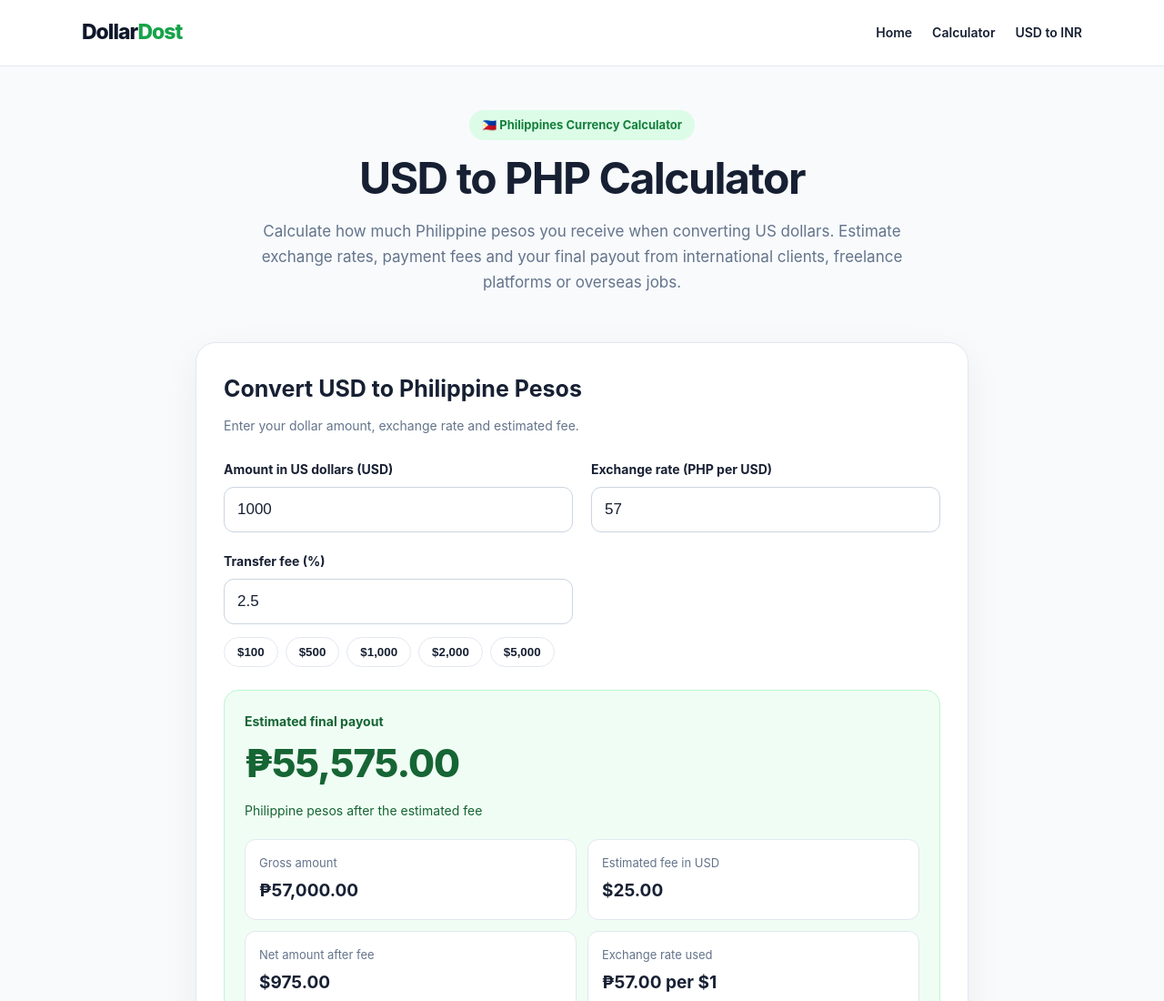
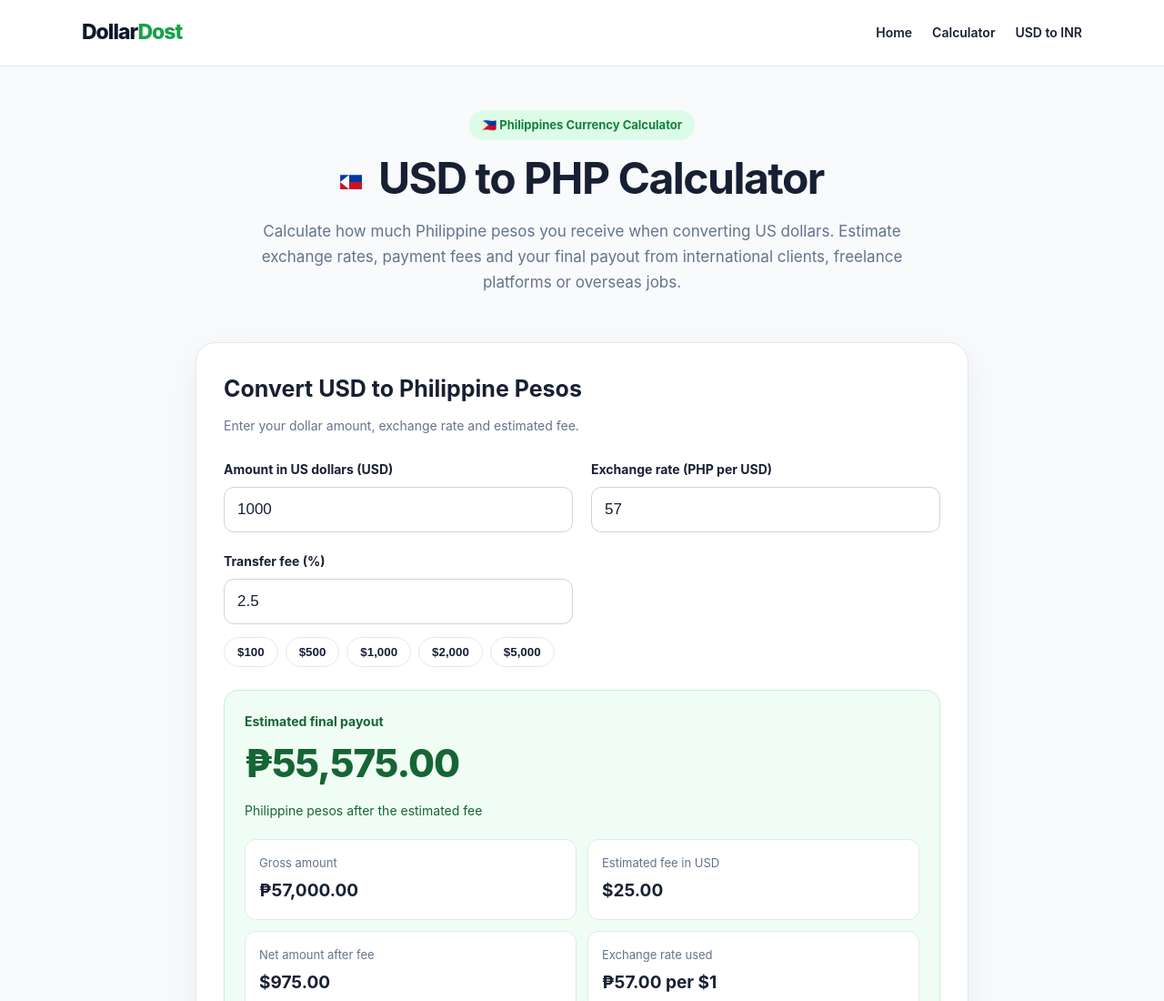
Before and after one commit to deeppsy007/dollardost, an Astro site: page /usd-to-php-calculator in a window 1280 px wide. Shown: the top 1100 px of the page at 91% size. Built offline with nearby package versions, Linux system fonts and the light colour scheme; Astro itself is replaced by a stand-in of ours.

Commit message:
Add Philippines flag to PHP calculator

```diff
--- a/src/pages/usd-to-php-calculator/index.astro
+++ b/src/pages/usd-to-php-calculator/index.astro
@@ -503,7 +503,16 @@ function formatPHP(value: number) {
       <section class="hero container">
         <span class="eyebrow">🇵🇭 Philippines Currency Calculator</span>
 
-        <h1>USD to PHP Calculator</h1>
+        <h1>
+  <span
+    role="img"
+    aria-label="Philippines flag"
+    style="display:inline-block;width:24px;height:16px;vertical-align:middle;margin-right:8px;background:linear-gradient(to bottom,#0038A8 50%,#CE1126 50%);clip-path:polygon(0 0,100% 0,100% 100%,0 100%);position:relative;"
+  >
+    <span style="display:block;width:0;height:0;border-top:8px solid transparent;border-bottom:8px solid transparent;border-left:10px solid white;position:absolute;left:0;top:0;transform:rotate(180deg);"></span>
+  </span>
+  USD to PHP Calculator
+</h1>
 
         <p>
           Calculate how much Philippine pesos you receive when converting US
```
